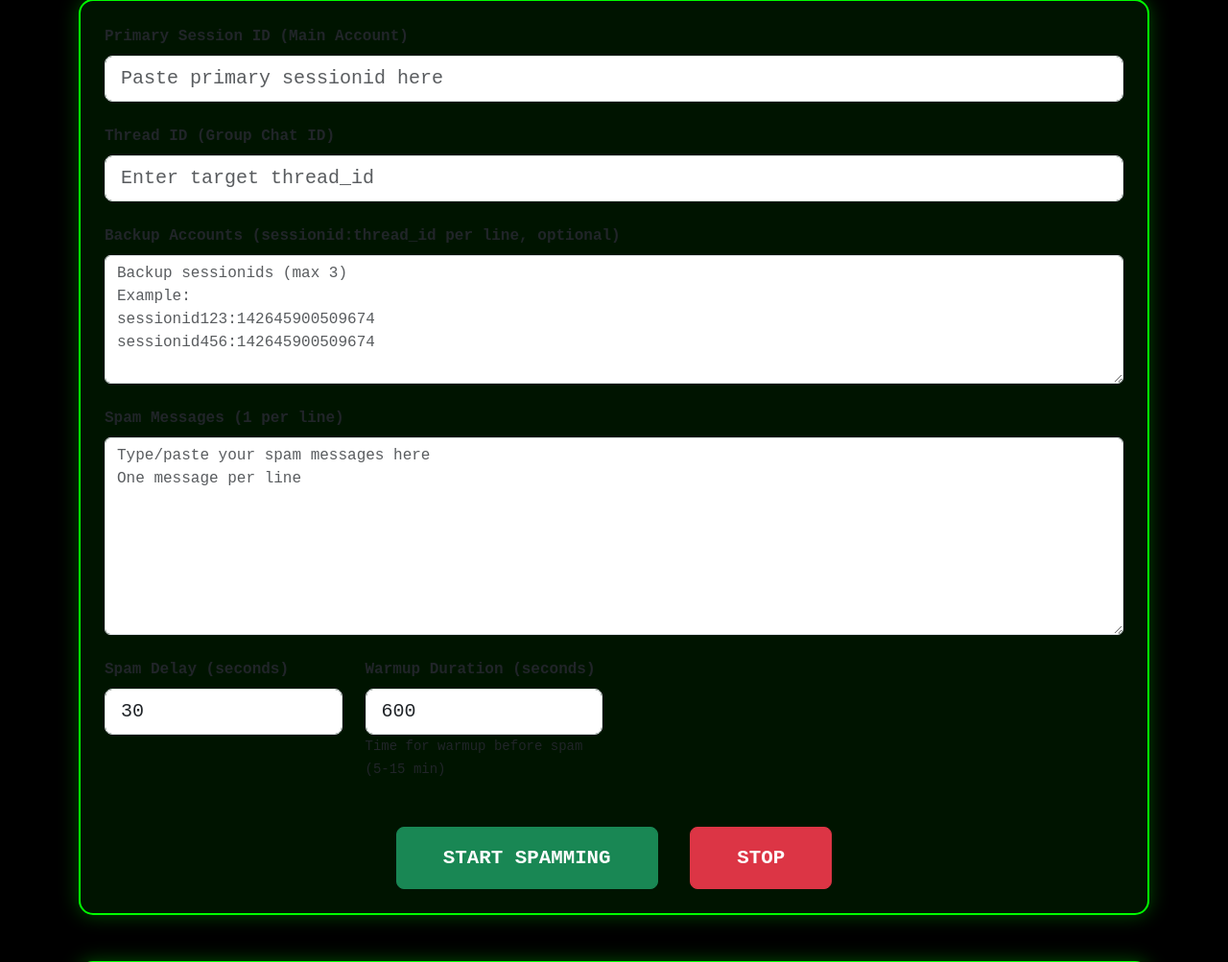
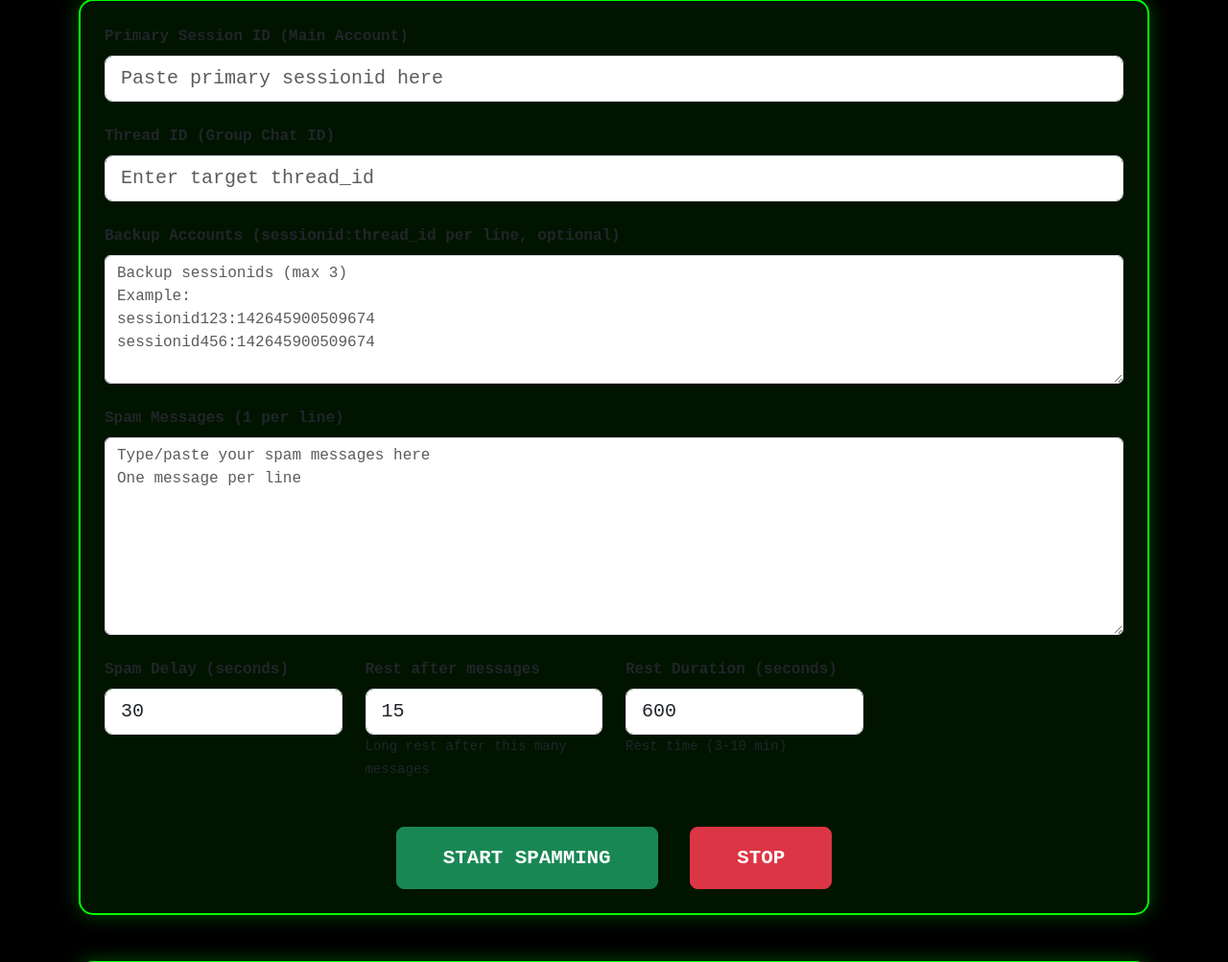
Before and after one commit to peethalavikram757-prog/multi-id, a Flask app: page / in a window 1280 px wide. Shown: the part 220-1223 px from the top of the page at 96% size. Run offline with Flask 3, Linux system fonts and the light colour scheme.

Commit message:
Update index.html

```diff
--- a/templates/index.html
+++ b/templates/index.html
@@ -55,9 +55,15 @@
                 </div>
 
                 <div class="col-md-3">
-                    <label class="form-label fw-bold">Warmup Duration (seconds)</label>
-                    <input name="warmup_duration" type="number" class="form-control form-control-lg" value="600" min="300" max="900">
-                    <small>Time for warmup before spam (5-15 min)</small>
+                    <label class="form-label fw-bold">Rest after messages</label>
+                    <input name="rest_after_msgs" type="number" class="form-control form-control-lg" value="15" min="5" max="50">
+                    <small>Long rest after this many messages</small>
+                </div>
+
+                <div class="col-md-3">
+                    <label class="form-label fw-bold">Rest Duration (seconds)</label>
+                    <input name="rest_duration" type="number" class="form-control form-control-lg" value="600" min="180" max="600">
+                    <small>Rest time (3-10 min)</small>
                 </div>
             </div>
 
```
